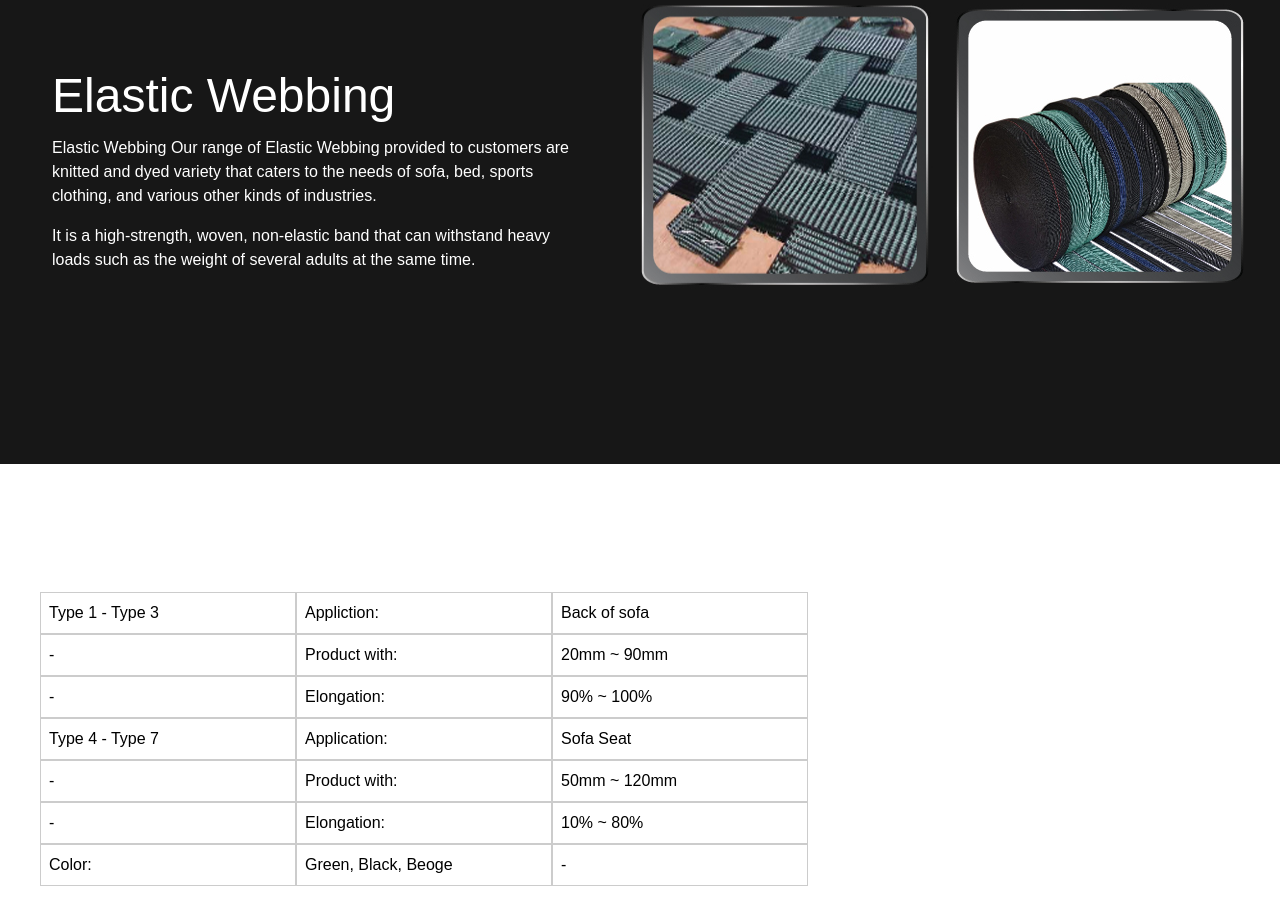
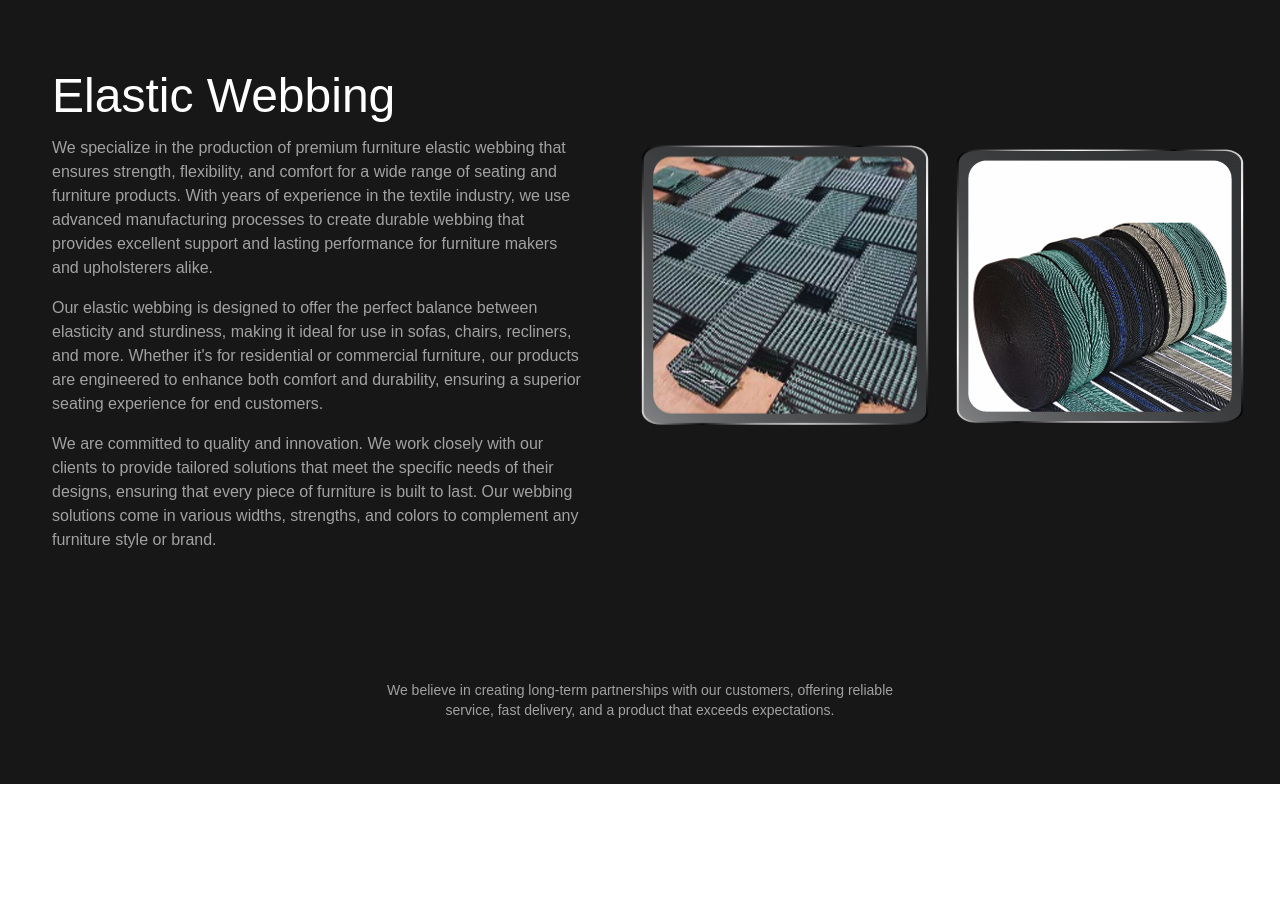
Before and after one commit to GhazanfarGw/Star-Tech, a React (Create React App) app: page /sofa-elastic in a window 1280 px wide. Shown: the part 1020-1931 px from the top of the page. Built offline with nearby package versions, Linux system fonts and the light colour scheme.

Commit message:
Update About.jsx

```diff
--- a/src/Safe Elastic Webbing/About.jsx
+++ b/src/Safe Elastic Webbing/About.jsx
@@ -21,11 +21,14 @@ const Dashboard = () => {
                         <h1 data-aos="zoom-in-up" data-aos-delay="200" data-aos-duration="400" className='text-[#fff] md:text-5xl text-2xl justify-center pt-5'>
                             Elastic Webbing
                         </h1>
-                        <p data-aos="zoom-in-up" data-aos-delay="300" data-aos-duration="400" className='text-[#ffffff] max-w-screen-xl md:pt-4 pt-2 md:text-base text-sm leading-normal'>
-                            Elastic Webbing Our range of Elastic Webbing provided to customers are knitted and dyed variety that caters to the needs of sofa, bed, sports clothing, and various other kinds of industries.
+                        <p data-aos="zoom-in-up" data-aos-delay="300" data-aos-duration="400" className='text-[#a2a2a2] max-w-screen-xl md:pt-4 pt-2 md:text-base text-sm leading-normal'>
+                            We specialize in the production of premium furniture elastic webbing that ensures strength, flexibility, and comfort for a wide range of seating and furniture products. With years of experience in the textile industry, we use advanced manufacturing processes to create durable webbing that provides excellent support and lasting performance for furniture makers and upholsterers alike.
                         </p>
-                        <p data-aos="zoom-in-up" data-aos-delay="300" data-aos-duration="400" className='text-[#ffffff] max-w-screen-xl md:pt-4 pt-2 md:text-base text-sm leading-normal'>
-                            It is a high-strength, woven, non-elastic band that can withstand heavy loads such as the weight of several adults at the same time.
+                        <p data-aos="zoom-in-up" data-aos-delay="300" data-aos-duration="400" className='text-[#a2a2a2] max-w-screen-xl md:pt-4 pt-2 md:text-base text-sm leading-normal'>
+                            Our elastic webbing is designed to offer the perfect balance between elasticity and sturdiness, making it ideal for use in sofas, chairs, recliners, and more. Whether it's for residential or commercial furniture, our products are engineered to enhance both comfort and durability, ensuring a superior seating experience for end customers.
+                        </p>
+                        <p data-aos="zoom-in-up" data-aos-delay="300" data-aos-duration="400" className='text-[#a2a2a2] max-w-screen-xl md:pt-4 pt-2 md:text-base text-sm leading-normal'>
+                            We are committed to quality and innovation. We work closely with our clients to provide tailored solutions that meet the specific needs of their designs, ensuring that every piece of furniture is built to last. Our webbing solutions come in various widths, strengths, and colors to complement any furniture style or brand.
                         </p>
                     </div>
                     <div data-aos="zoom-in-up" data-aos-delay="200" data-aos-duration="400" className="hidden md:block lg:block">
@@ -35,6 +38,11 @@ const Dashboard = () => {
                         </div>
                     </div>
                 </div>
+                <div className="mx-auto justify-center text-center">
+                    <p className="text-[#a1a1a1] max-w-lg mx-auto justify-center text-center text-sm">
+                        We believe in creating long-term partnerships with our customers, offering reliable service, fast delivery, and a product that exceeds expectations.
+                    </p>
+                </div>
             </div>
         </div>
         </>
```
